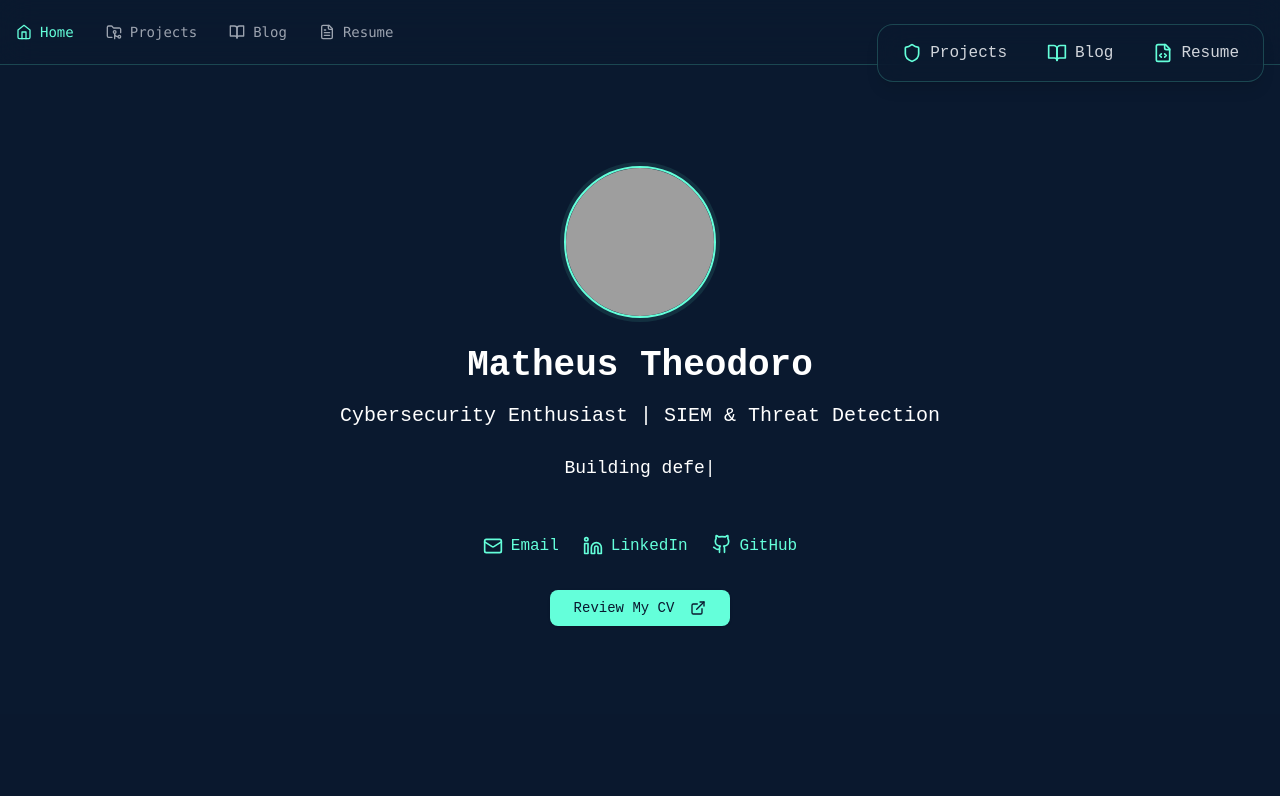
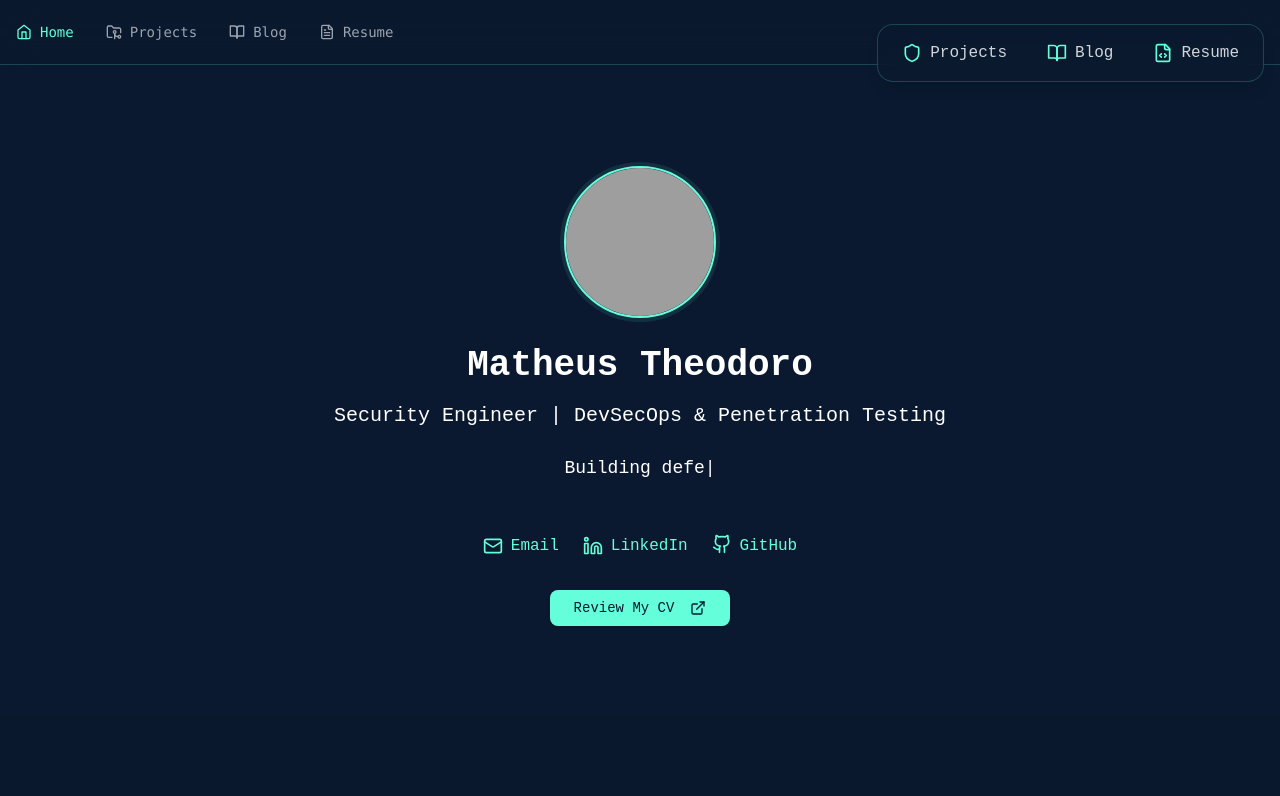
Before and after one commit to matheusht/portfolio, a React (Vite) app: page / in a window 1280 px wide. Shown: the top 796 px of the page. Built offline with nearby package versions, Linux system fonts and the light colour scheme; grey boxes are pictures that could not be loaded.

Commit message:
Header Change

```diff
--- a/src/components/Header.tsx
+++ b/src/components/Header.tsx
@@ -26,7 +26,7 @@ const Header: React.FC = () => {
         </div>
 
         <h1 className="text-4xl font-bold mb-4 text-white">Matheus Theodoro</h1>
-        <h2 className="text-xl text-white mb-6">Cybersecurity Enthusiast | SIEM & Threat Detection</h2>
+        <h2 className="text-xl text-white mb-6">Security Engineer | DevSecOps & Penetration Testing</h2>
 
         <div className="h-12 mb-8">
           <TypeAnimation
@@ -35,7 +35,7 @@ const Header: React.FC = () => {
               2000,
               "Analyzing and correlating security events",
               2000,
-              "Implementing automated threat response",
+              "Pentesting insecure applications",
               2000,
             ]}
             wrapper="span"
```
